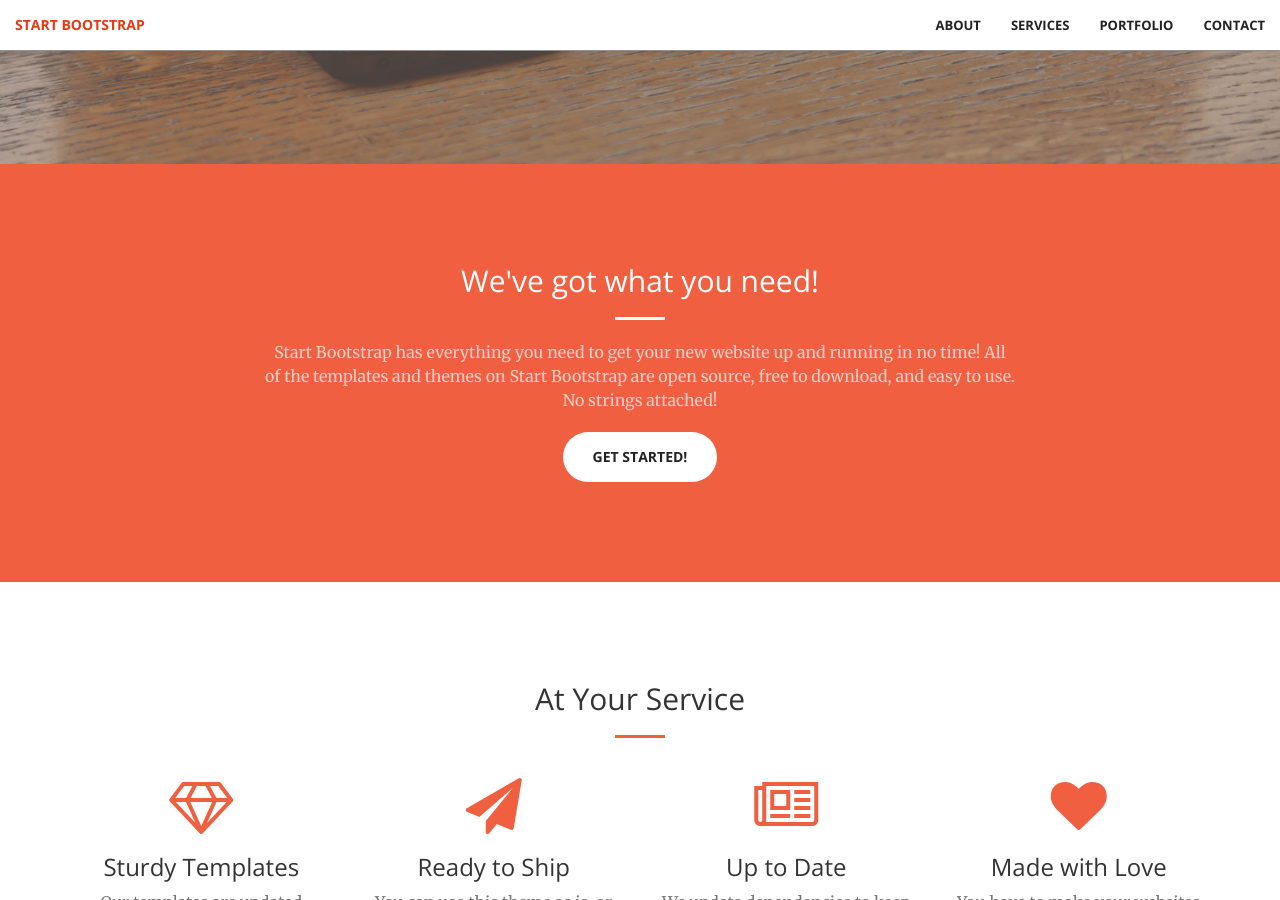
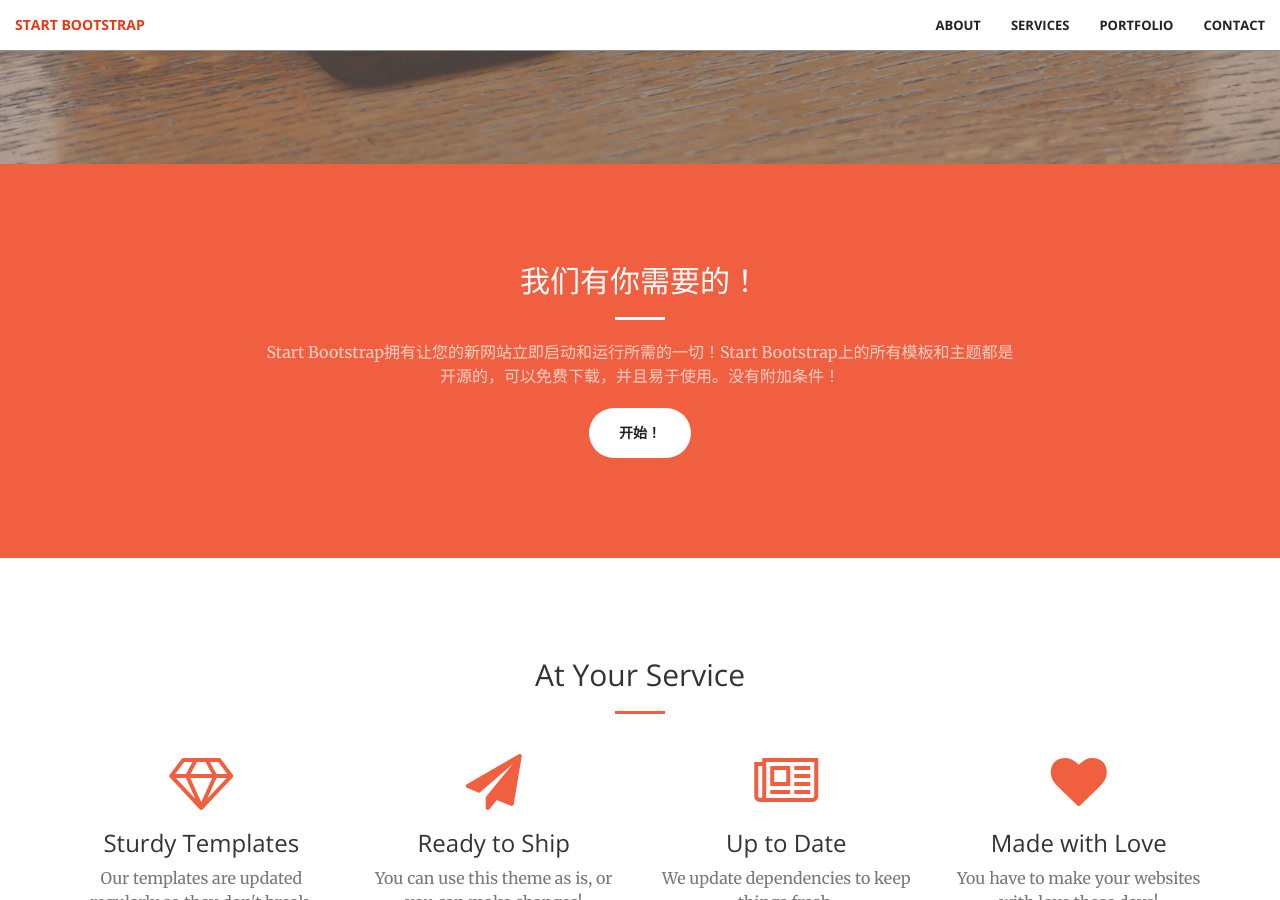
Before and after one commit to ceozyg3/ceozyg3, a Jekyll site: the page built from index.html, in a window 1280 px wide and 900 px high, scrolled down 736 px. Built offline with Jekyll 4.4.1, drawn with Linux system fonts in a browser that asks for light colours.

Commit message:
Update call-to-action.html

```diff
--- a/_includes/call-to-action.html
+++ b/_includes/call-to-action.html
@@ -2,10 +2,10 @@
     <div class="container">
         <div class="row">
             <div class="col-lg-8 col-lg-offset-2 text-center">
-                <h2 class="section-heading">We've got what you need!</h2>
+                <h2 class="section-heading">我们有你需要的！</h2>
                 <hr class="light">
-                <p class="text-faded">Start Bootstrap has everything you need to get your new website up and running in no time! All of the templates and themes on Start Bootstrap are open source, free to download, and easy to use. No strings attached!</p>
-                <a href="#" class="btn btn-default btn-xl">Get Started!</a>
+                <p class="text-faded">Start Bootstrap拥有让您的新网站立即启动和运行所需的一切！Start Bootstrap上的所有模板和主题都是开源的，可以免费下载，并且易于使用。没有附加条件！</p>
+                <a href="#" class="btn btn-default btn-xl">开始！</a>
             </div>
         </div>
     </div>
```
